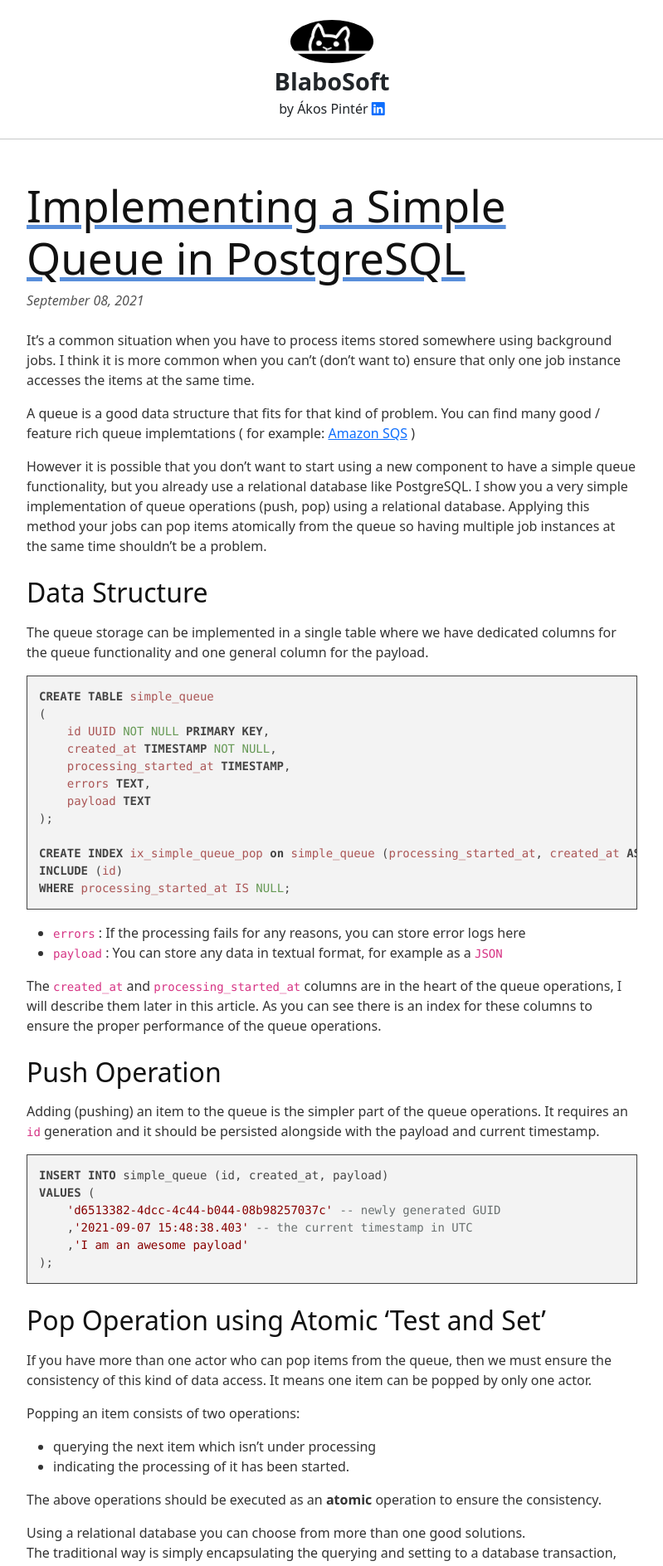
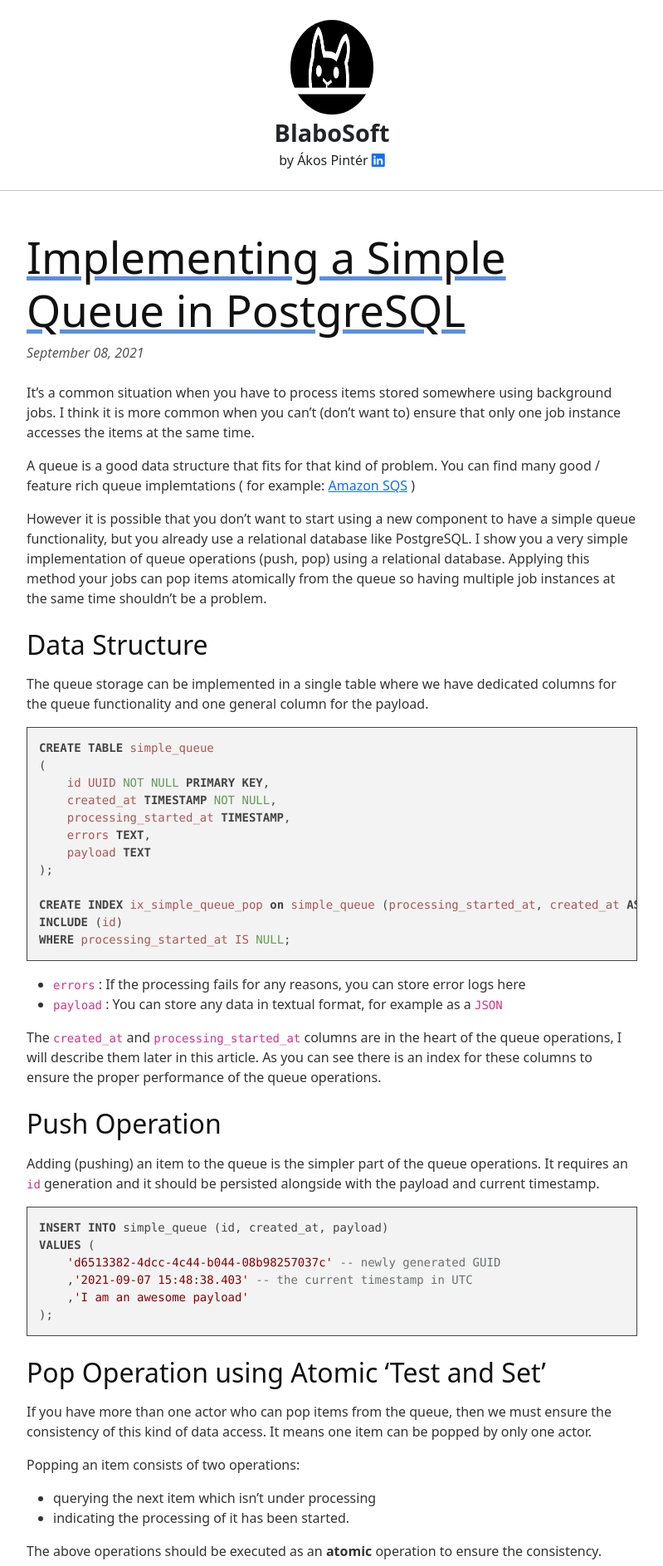
Before and after one commit to blabosoft/blabosoft_web, a Jekyll site: the page built from docs/_posts/2021-09-08-implementing-queue-in-postgresql.md, in a window 1280 px wide. Shown: the top 1887 px of the page at 83% size, without its empty margins (240-1039 px from the left). Built offline with Jekyll 4.4.1, drawn with Linux system fonts in a browser that asks for light colours; nearby versions of some CDN libraries.

Commit message:
small header logo size

```diff
--- a/docs/_includes/_header_smaller.html
+++ b/docs/_includes/_header_smaller.html
@@ -2,7 +2,7 @@
     <div class="container">
         <div class="brand my-4 text-center">
             <a href="/" class="text-reset">
-                <img alt="BlaboSoft" src="/assets/images/logo5.png" class="rounded-circle logo" />
+                <img alt="BlaboSoft" src="/assets/images/logo5.png" class="rounded-circle logo" width="221" height="114"   />
                 <div class="company px-2">BlaboSoft</div>
             </a>
             <div>by Ákos Pintér <a href="https://www.linkedin.com/in/%C3%A1kos-pint%C3%A9r-aa7b80a6/" target="_blank"
```
